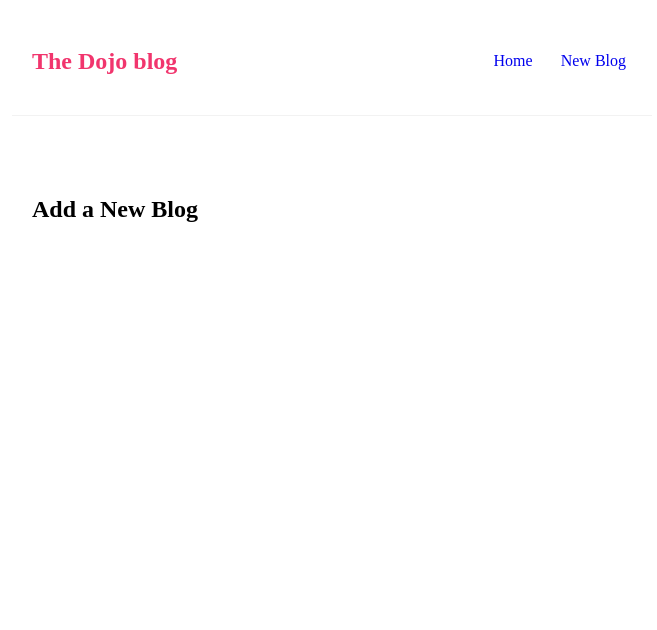
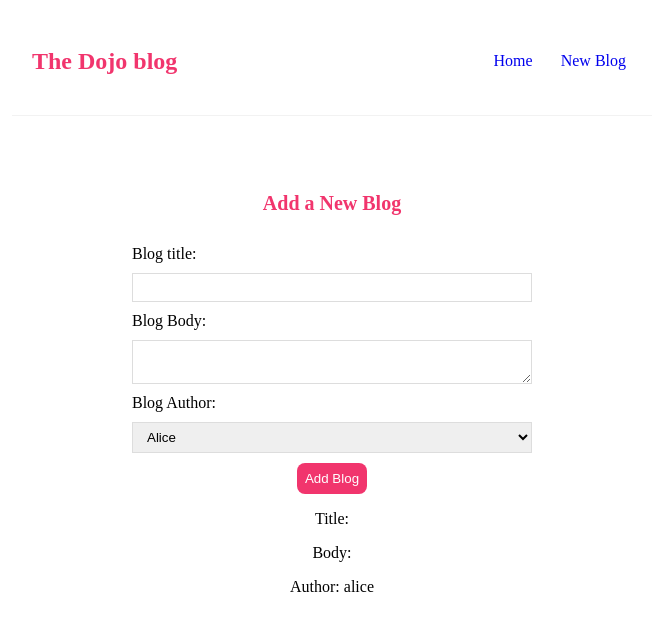
Before and after one commit to visheshofficial/learn-react, a React (Create React App) app in the folder FullModernReactTutorial/dojo-blog/: page /create in a window 1280 px wide. Shown: the top 630 px of the page, without its empty margins (308-965 px from the left). Built offline with nearby package versions, Linux system fonts and the light colour scheme.

Commit message:
Full React Tutorial #27 - Controlled Inputs (forms)

```diff
--- a/FullModernReactTutorial/dojo-blog/src/Create.js
+++ b/FullModernReactTutorial/dojo-blog/src/Create.js
@@ -1,7 +1,36 @@
+import { useState } from 'react'
 const Create = () => {
+  const [title, setTitle] = useState('')
+  const [body, setBody] = useState('')
+  const [author, setAuthor] = useState('alice')
+
   return (
     <div className="create">
       <h2>Add a New Blog</h2>
+      <form>
+        <label>Blog title:</label>
+        <input
+          type="text"
+          required
+          value={title}
+          onChange={(e) => setTitle(e.target.value)}
+        />
+        <label>Blog Body:</label>
+        <textarea
+          required
+          value={body}
+          onChange={(e) => setBody(e.target.value)}
+        ></textarea>
+        <label>Blog Author:</label>
+        <select value={author} onChange={(e) => setAuthor(e.target.value)}>
+          <option value="alice">Alice</option>
+          <option value="bob">Bob</option>
+        </select>
+        <button>Add Blog</button>
+      </form>
+      <p>Title: {title}</p>
+      <p>Body: {body}</p>
+      <p>Author: {author}</p>
     </div>
   )
 }
--- a/FullModernReactTutorial/dojo-blog/src/index.css
+++ b/FullModernReactTutorial/dojo-blog/src/index.css
@@ -60,3 +60,36 @@
 .blog-details div {
   margin: 20px 0;
 }
+
+
+/* create new blog form */
+.create {
+  max-width: 400px;
+  margin: 0 auto;
+  text-align: center;
+}
+.create label {
+  text-align: left;
+  display: block;
+}
+.create h2 {
+  font-size: 20px;
+  color: #f1356d;
+  margin-bottom: 30px;
+}
+.create input, .create textarea, .create select {
+  width: 100%;
+  padding: 6px 10px;
+  margin: 10px 0;
+  border: 1px solid #ddd;
+  box-sizing: border-box;
+  display: block;
+}
+.create button {
+  background: #f1356d;
+  color: #fff;
+  border: 0;
+  padding: 8px;
+  border-radius: 8px;
+  cursor: pointer;
+}
```
